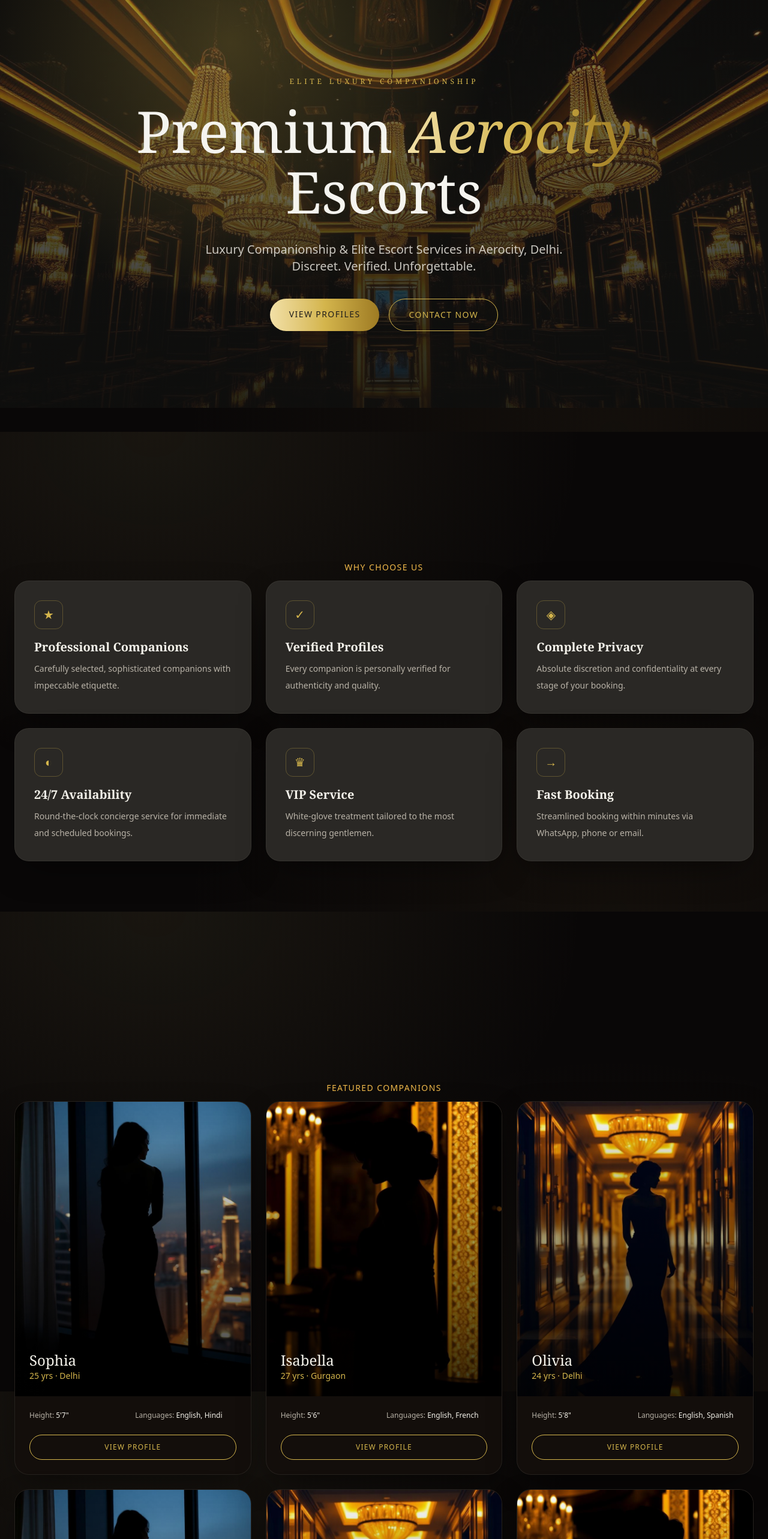
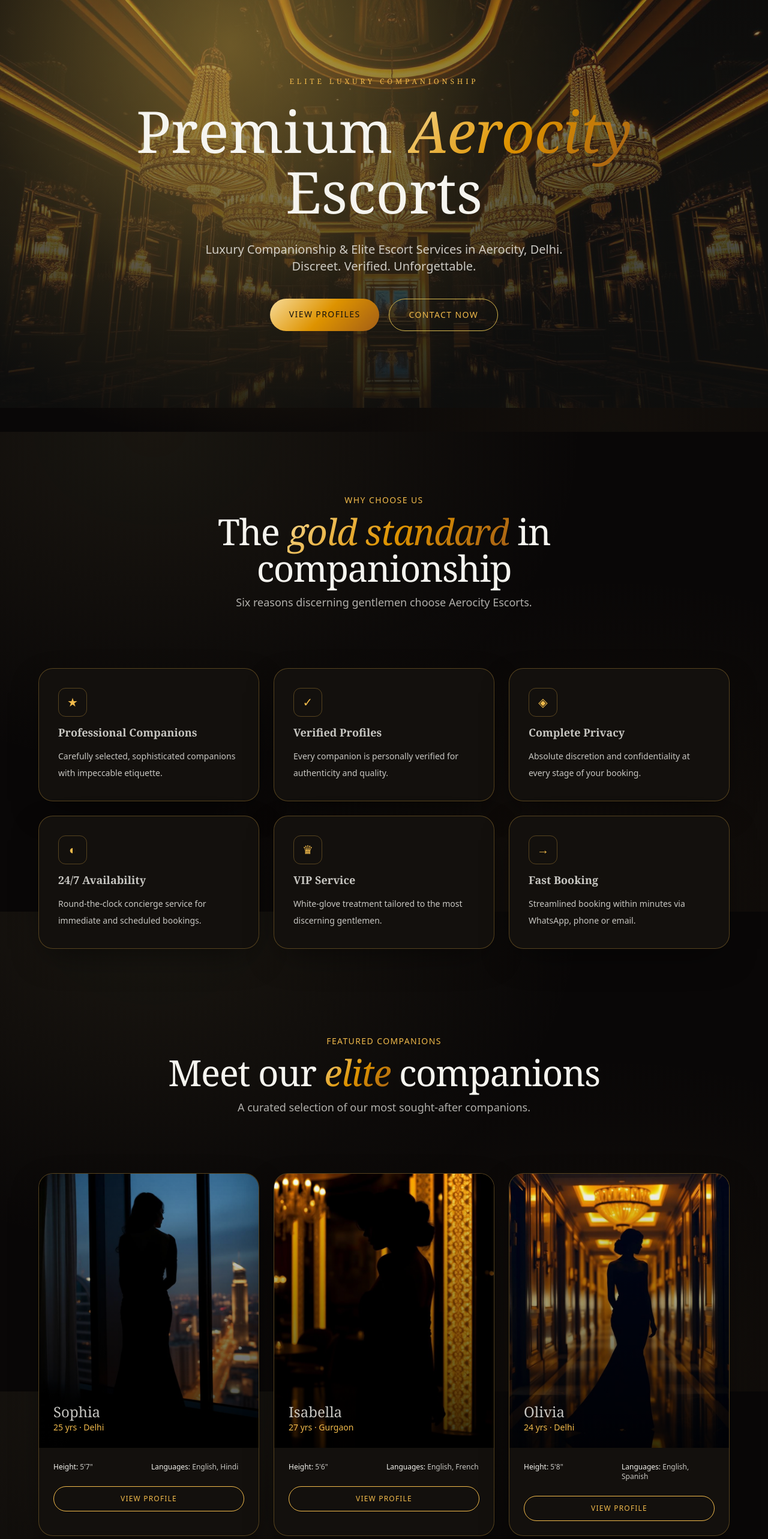
Before and after one commit to shekharsingh890/Agra-Escorts, a React (Vite) app: page / in a window 1280 px wide. Shown: the part 80-2646 px from the top of the page at 60% size. Built offline with nearby package versions, Linux system fonts and the light colour scheme.

Commit message:
home page structure updated

```diff
--- a/src/pages/Home.tsx
+++ b/src/pages/Home.tsx
@@ -1,9 +1,8 @@
 import { NavLink } from "react-router-dom"
 import hero from "../assets/hero.jpg"
-import Heading from "../section/Hero";
 import * as Icons from '../assets/companions'
-import { useState } from "react";
 import Faqs from "../section/Faqs";
+import Hero from "../section/Hero";
 
 const reasons = [
   { icon: "★", title: "Professional Companions", text: "Carefully selected, sophisticated companions with impeccable etiquette." },
@@ -38,9 +37,7 @@ const faqs = [
   { q: "What payment methods do you accept?", a: "We accept cash, UPI, bank transfer and international payments." },
 ];
 
-const Hero = () => {
-  const [openIndex, setOpenIndex] = useState<number | null>(null);
-
+const Home = () => {
   return (
     <>
       <section className="relative flex min-h-[95vh] items-center justify-center overflow-hidden">
@@ -50,20 +47,20 @@ const Hero = () => {
         <div className="absolute inset-0 bg-[radial-gradient(circle_at_30%_20%,rgba(212,181,76,0.25),transparent_40%)]" />
 
         <div className="relative z-10 mx-auto max-w-5xl px-6 pt-20 text-center">
-          <p className="mb-6 animate-fade-in text-xs uppercase tracking-[0.4em] text-[#d4b54c] font-serif">Elite Luxury Companionship</p>
+          <p className="mb-6 animate-fade-in text-xs uppercase tracking-[0.4em] text-[#f1ba4b] font-serif">Elite Luxury Companionship</p>
           <h1 className="animate-fade-in text-5xl leading-[1.05] md:text-7xl lg:text-8xl font-serif">
             Premium{" "}
-            <span className="bg-linear-to-r from-[#f2e0a6] via-[#d4b54c] to-[#9e7b23] bg-clip-text italic text-transparent">Aerocity</span>
+            <span className="bg-[linear-gradient(135deg,#f7db98,#de9300,#a35e16)] bg-clip-text italic text-transparent">Aerocity</span>
             <br />
             Escorts
           </h1>
-          <p className="mx-auto mt-8 max-w-2xl animate-fade-in text-lg text-[#f5f3eb]/80 md:text-xl">Luxury Companionship & Elite Escort Services in Aerocity, Delhi. Discreet. Verified. Unforgettable.</p>
+          <p className="mx-auto pt-8 max-w-2xl animate-fade-in text-lg opacity-80 md:text-xl">Luxury Companionship & Elite Escort Services in Aerocity, Delhi. Discreet. Verified. Unforgettable.</p>
 
           <div className="mt-10 flex flex-wrap justify-center gap-4 animate-fade-in">
-            <NavLink to="/companions" className="rounded-full bg-linear-to-r from-[#f2e0a6] via-[#d4b54c] to-[#9e7b23] px-8 py-4 text-sm font-medium uppercase tracking-widest text-[#1f1d1b] transition-all duration-300 hover:scale-105 hover:shadow-[0_10px_30px_rgba(212,181,76,0.35)]">
+            <NavLink to="/companions" className="rounded-full bg-[linear-gradient(135deg,#f7db98,#de9300,#a35e16)] px-8 py-4 text-sm font-medium uppercase tracking-widest text-[#13100d] transition-all duration-300 hover:scale-105 hover:shadow-[0_10px_30px_rgba(212,181,76,0.35)]">
               View Profiles
             </NavLink>
-            <NavLink to="/contact" className="rounded-full border border-[#d4b54c] px-8 py-4 text-sm font-medium uppercase tracking-widest text-[#d4b54c] transition-all duration-300 hover:bg-[#d4b54c] hover:text-[#1f1d1b]">
+            <NavLink to="/contact" className="rounded-full border border-[#d4b54c] px-8 py-4 text-sm font-medium uppercase tracking-widest text-[#f1ba4b] transition-all duration-300 hover:bg-[linear-gradient(135deg,#f7db98,#de9300,#a35e16)] hover:text-[#13100d]">
               Contact Now
             </NavLink>
           </div>
@@ -71,71 +68,53 @@ const Hero = () => {
       </section>
 
       {/* why choose us */}
-      <section className="mx-auto max-w-7xl px-6 py-20 md:py-28">
-        <Heading badge="Why Choose Us"
-          title={
-            <>
-              The{" "}
-              <span className="bg-linear-to-r from-[#f2e0a6] via-[#d4b54c] to-[#9e7b23] bg-clip-text italic text-transparent">
-                gold standard
-              </span>{" "}
-              in companionship
-            </>
-          } subtitle="Six reasons discerning gentlemen choose Aerocity Escorts."
-        />
+      <Hero badge="Why Choose Us" title1="The" title2="gold standard" title3="in companionship" description="Six reasons discerning gentlemen choose Aerocity Escorts." />
 
+      <section className="mx-auto max-w-7xl px-4 lg:px-16 pt-12 md:pt-24">
         <div className="grid gap-6 sm:grid-cols-2 lg:grid-cols-3">
           {reasons.map((r) => (
-            <div key={r.title} className="rounded-3xl border border-[#514d45]/30 bg-[#2a2825] p-8 shadow-[0_20px_60px_-20px_rgba(0,0,0,0.6)] backdrop-blur-sm transition-all duration-300 hover:-translate-y-2 hover:border-[#d4b54c]/40 hover:shadow-[0_20px_60px_-20px_rgba(212,181,76,0.2)]">
-              <div className="mb-4 grid h-12 w-12 place-items-center rounded-xl border border-[#d4b54c]/30 text-xl text-[#d4b54c]">{r.icon}</div>
-              <h3 className="text-xl font-serif font-semibold text-[#f5f3eb]">{r.title}</h3>
-              <p className="mt-2 text-sm leading-7 text-[#b8b2a7]">{r.text}</p>
+            <div key={r.title} className="rounded-3xl border border-[#f1ba4b]/30 bg-[#13100d] p-8 shadow-[0_20px_60px_-20px_rgba(0,0,0,0.6)] backdrop-blur-sm transition-all duration-300 hover:-translate-y-2 hover:border-[#f1ba4b]/40 hover:shadow-[0_20px_60px_-20px_rgba(212,181,76,0.2)]">
+              <div className="space-y-3">
+                <div className="grid h-12 w-12 place-items-center rounded-xl border border-[#f1ba4b]/30 text-xl text-[#f1ba4b]">{r.icon}</div>
+                <h3 className="text-lg font-serif font-semibold opacity-80">{r.title}</h3>
+                <p className="text-sm leading-7 opacity-80">{r.text}</p>
+              </div>
             </div>
           ))}
         </div>
       </section>
 
       {/* featured companions */}
-      <section className="mx-auto max-w-7xl px-6 py-20 md:py-28">
-        <Heading badge="Featured Companions"
-          title={
-            <>
-              Meet our{" "}
-              <span className="bg-linear-to-r from-[#f2e0a6] via-[#d4b54c] to-[#9e7b23] bg-clip-text italic text-transparent">
-                elite
-              </span>{" "}
-              companions
-            </>
-          } subtitle="A curated selection of our most sought-after companions."
-        />
+      <Hero badge="Featured Companions" title1="Meet our" title2="elite" title3="companions" description="A curated selection of our most sought-after companions." />
 
+      <section className="mx-auto max-w-7xl px-4 lg:px-16 pt-12 md:pt-24">
         <div className="grid gap-6 sm:grid-cols-2 lg:grid-cols-3">
           {featured.map((p) => (
-            <div key={p.id} className="group overflow-hidden rounded-3xl border border-[#514d45]/30 bg-[#130e0b] shadow-[0_20px_60px_-20px_rgba(0,0,0,0.6)] backdrop-blur-sm transition-all duration-300 hover:-translate-y-2 hover:border-[#d4b54c]/40 hover:shadow-[0_20px_60px_-20px_rgba(212,181,76,0.2)]">
+            <div key={p.id} className="group overflow-hidden rounded-3xl border border-[#f1ba4b]/30 bg-[#13100d] shadow-[0_20px_60px_-20px_rgba(0,0,0,0.6)] backdrop-blur-sm transition-all duration-300 hover:-translate-y-2 hover:border-[#f1ba4b]/40 hover:shadow-[0_20px_60px_-20px_rgba(212,181,76,0.2)]">
               <div className="relative aspect-4/5 overflow-hidden">
                 <img src={p.image} alt={p.name} loading="lazy" width={800} height={1000} className="h-full w-full object-cover transition-transform duration-700 group-hover:scale-105"/>
 
                 <div className="absolute inset-0 bg-linear-to-t from-black/80 to-transparent" />
 
                 <div className="absolute bottom-0 p-6">
-                  <h3 className="text-2xl font-serif font-normal text-[#f5f3eb]">{p.name}</h3>
-                  <p className="text-sm text-[#d4b54c]">{p.age} yrs · {p.city}</p>
+                  <h3 className="text-2xl font-serif font-normal opacity-80">{p.name}</h3>
+                  <p className="text-sm text-[#f1ba4b]">{p.age} yrs · {p.city}</p>
                 </div>
               </div>
 
-              <div className="grid grid-cols-2 gap-2 p-6 text-xs text-[#b8b2a7]">
+              <div className="grid grid-cols-2 gap-2 p-6 text-xs">
                 <div>
                   Height:{" "}
-                  <span className="text-[#f5f3eb]">{p.height}</span>
+                  <span className="opacity-80">{p.height}</span>
                 </div>
                 <div>
                   Languages:{" "}
-                  <span className="text-[#f5f3eb]">{p.languages}</span>
+                  <span className="opacity-80">{p.languages}</span>
                 </div>
               </div>
 
               <div className="p-6 pt-0">
-                <NavLink to="/companions" className="block rounded-full border border-[#d4b54c] px-5 py-3 text-center text-xs font-medium uppercase tracking-widest text-[#d4b54c] transition-all duration-300 hover:bg-[#d4b54c] hover:text-[#1f1d1b]">
+                <NavLink to="/companions" className="block rounded-full border border-[#f1ba4b] px-5 py-3 text-center text-xs font-medium uppercase tracking-widest text-[#f1ba4b] transition-all duration-300 hover:bg-[linear-gradient(135deg,#f7db98,#de9300,#a35e16)] hover:text-[#13100d]">
                   View Profile
                 </NavLink>
               </div>
@@ -145,53 +124,35 @@ const Hero = () => {
       </section>
 
       {/* services */}
-      <section className="mx-auto max-w-7xl px-6 py-20 md:py-28">
-        <Heading badge="Our Services"
-          title={
-            <>
-              A companion for every{" "}
-              <span className="bg-linear-to-r from-[#f2e0a6] via-[#d4b54c] to-[#9e7b23] bg-clip-text italic text-transparent">
-                occasion
-              </span>
-            </>
-          } subtitle="From intimate dinners to international travel."
-        />
+      <Hero badge="Our Services" title1="A companion for every" title2="occasion" title3="" description="From intimate dinners to international travel." />
 
+      <section className="mx-auto max-w-7xl px-4 lg:px-16 pt-12 md:pt-24">
         <div className="grid gap-4 sm:grid-cols-2 lg:grid-cols-3">
           {services.map((s) => (
-            <div key={s} className="flex items-center justify-between rounded-3xl border border-[#514d45]/30 bg-[#130e0b] p-6 shadow-[0_20px_60px_-20px_rgba(0,0,0,0.6)] backdrop-blur-sm transition-all duration-300 hover:-translate-y-2 hover:border-[#d4b54c]/40 hover:shadow-[0_20px_60px_-20px_rgba(212,181,76,0.2)] font-serif">
-              <span className="text-xl font-normal text-[#f5f3eb]">{s}</span>
-              <span className="text-xl text-[#d4b54c] transition-transform duration-300 group-hover:translate-x-1">→</span>
+            <div key={s} className="flex items-center justify-between rounded-3xl border border-[#f1ba4b]/30 bg-[#13100d] p-6 shadow-[0_20px_60px_-20px_rgba(0,0,0,0.6)] backdrop-blur-sm transition-all duration-300 hover:-translate-y-2 hover:border-[#f1ba4b]/40 hover:shadow-[0_20px_60px_-20px_rgba(212,181,76,0.2)] font-serif">
+              <span className="text-xl font-normal opacity-80">{s}</span>
+              <span className="text-xl text-[#f1ba4b] transition-transform duration-300 group-hover:translate-x-1">→</span>
             </div>
           ))}
         </div>
 
         <div className="mt-10 text-center">
-          <NavLink to="/services" className="inline-block rounded-full border border-[#d4b54c] px-8 py-3 text-sm font-medium uppercase tracking-widest text-[#d4b54c] transition-all duration-300 hover:bg-[#d4b54c] hover:text-[#1f1d1b]">
+          <NavLink to="/services" className="inline-block rounded-full border border-[#f1ba4b] px-8 py-3 text-sm font-medium uppercase tracking-widest text-[#f1ba4b] transition-all duration-300 hover:bg-[linear-gradient(135deg,#f7db98,#de9300,#a35e16)] hover:text-[#13100d]">
             All Services
           </NavLink>
         </div>
       </section>
 
       {/* testimonials */}
-      <section className="mx-auto max-w-7xl px-6 py-20 md:py-28">
-        <Heading badge="Testimonials"
-          title={
-            <>
-              Words from our{" "}
-              <span className="bg-linear-to-r from-[#f2e0a6] via-[#d4b54c] to-[#9e7b23] bg-clip-text italic text-transparent">
-                clients
-              </span>
-            </>
-          } subtitle=""
-        />
+      <Hero badge="Testimonials" title1="Words from our" title2="clients" title3="" description="" />
 
+      <section className="mx-auto max-w-7xl px-4 lg:px-16 pt-12 md:pt-24">
         <div className="grid gap-6 md:grid-cols-3">
           {testimonials.map((t) => (
-            <div key={t.name} className="rounded-3xl border border-[#514d45]/30 bg-[#130e0b] p-8 shadow-[0_20px_60px_-20px_rgba(0,0,0,0.6)] backdrop-blur-sm transition-all duration-300 hover:-translate-y-2 hover:border-[#d4b54c]/40 hover:shadow-[0_20px_60px_-20px_rgba(212,181,76,0.2)]">
-              <div className="mb-4 text-[#d4b54c]">★★★★★</div>
-              <p className="text-lg italic leading-8 text-[#f5f3eb]">"{t.text}"</p>
-              <div className="mt-4 text-xs uppercase tracking-widest text-[#b8b2a7]">
+            <div key={t.name} className="rounded-3xl border border-[#f1ba4b]/30 bg-[#13100d] p-8 shadow-[0_20px_60px_-20px_rgba(0,0,0,0.6)] backdrop-blur-sm transition-all duration-300 hover:-translate-y-2 hover:border-[#f1ba4b]/40 hover:shadow-[0_20px_60px_-20px_rgba(212,181,76,0.2)]">
+              <div className="mb-4 text-[#f1ba4b]">★★★★★</div>
+              <p className="text-lg italic leading-8 opacity-80">"{t.text}"</p>
+              <div className="mt-4 text-xs uppercase tracking-widest opacity-80">
                 — {t.name}
               </div>
             </div>
@@ -204,7 +165,7 @@ const Hero = () => {
 
       {/* CTA */}
       <section className="mx-auto max-w-7xl pb-16 lg:pb-32 px-4 lg:px-16">
-        <div className="relative flex flex-col items-center text-center gap-8 rounded-3xl bg-[#13100d] border border-[#f1ba4b]/30 px-8 py-16">
+        <div className="flex flex-col items-center text-center gap-8 rounded-3xl bg-[#13100d] border border-[#f1ba4b]/30 px-8 py-16">
           <div className="absolute inset-0 bg-[radial-gradient(circle_at_30%_20%,oklch(0.82_0.14_82/0.25),transparent_60%)]" />
 
           <div className="flex flex-col gap-2 text-center">
@@ -217,10 +178,10 @@ const Hero = () => {
           </div>
 
           <div className="flex flex-wrap items-center justify-center gap-4">
-            <NavLink to="/contact" className="rounded-full bg-[linear-gradient(135deg,#f7db98,#de9300,#a35e16)] px-8 py-4 text-sm md:text-md tracking-widest uppercase text-black font-semibold transition-all duration-300 hover:scale-105">
+            <NavLink to="/contact" className="rounded-full bg-[linear-gradient(135deg,#f7db98,#de9300,#a35e16)] px-8 py-4 text-sm font-medium uppercase tracking-widest text-[#13100d] transition-all duration-300 hover:scale-105 hover:shadow-[0_10px_30px_rgba(212,181,76,0.35)]">
               Contact Now
             </NavLink>
-            <NavLink to="/rates" className="rounded-full border border-[#f1ba4b]/30 px-8 py-4 text-sm font-semibold uppercase tracking-widest text-[#f1ba4b] transition-all duration-300 hover:border-[#f1ba4b] hover:bg-[#f1ba4b]/15">
+            <NavLink to="/rates" className="rounded-full border border-[#d4b54c] px-8 py-4 text-sm font-medium uppercase tracking-widest text-[#f1ba4b] transition-all duration-300 hover:bg-[linear-gradient(135deg,#f7db98,#de9300,#a35e16)] hover:text-[#13100d]">
               View Rates
             </NavLink>
           </div>
@@ -230,4 +191,4 @@ const Hero = () => {
   )
 }
 
-export default Hero
+export default Home
```
